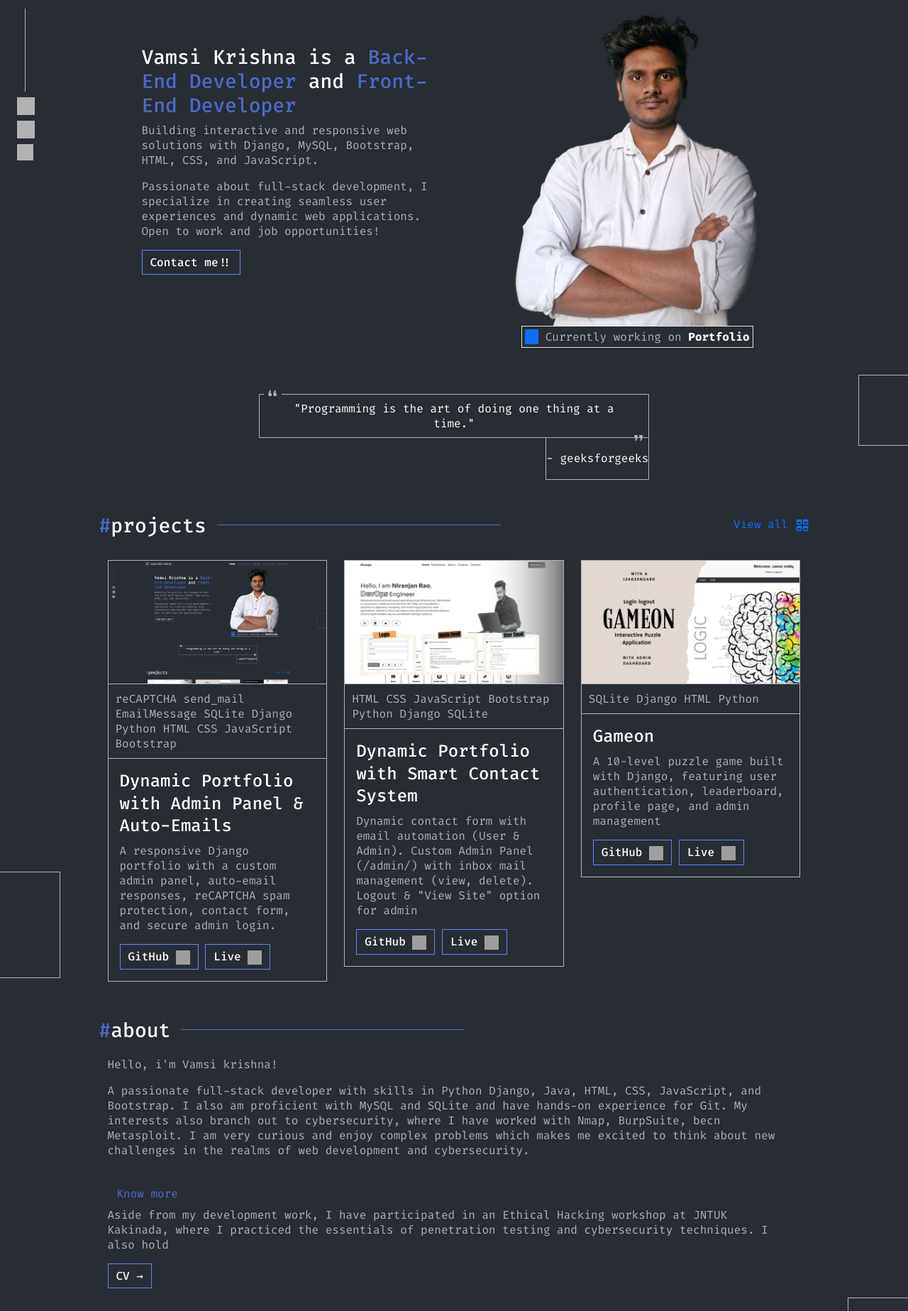
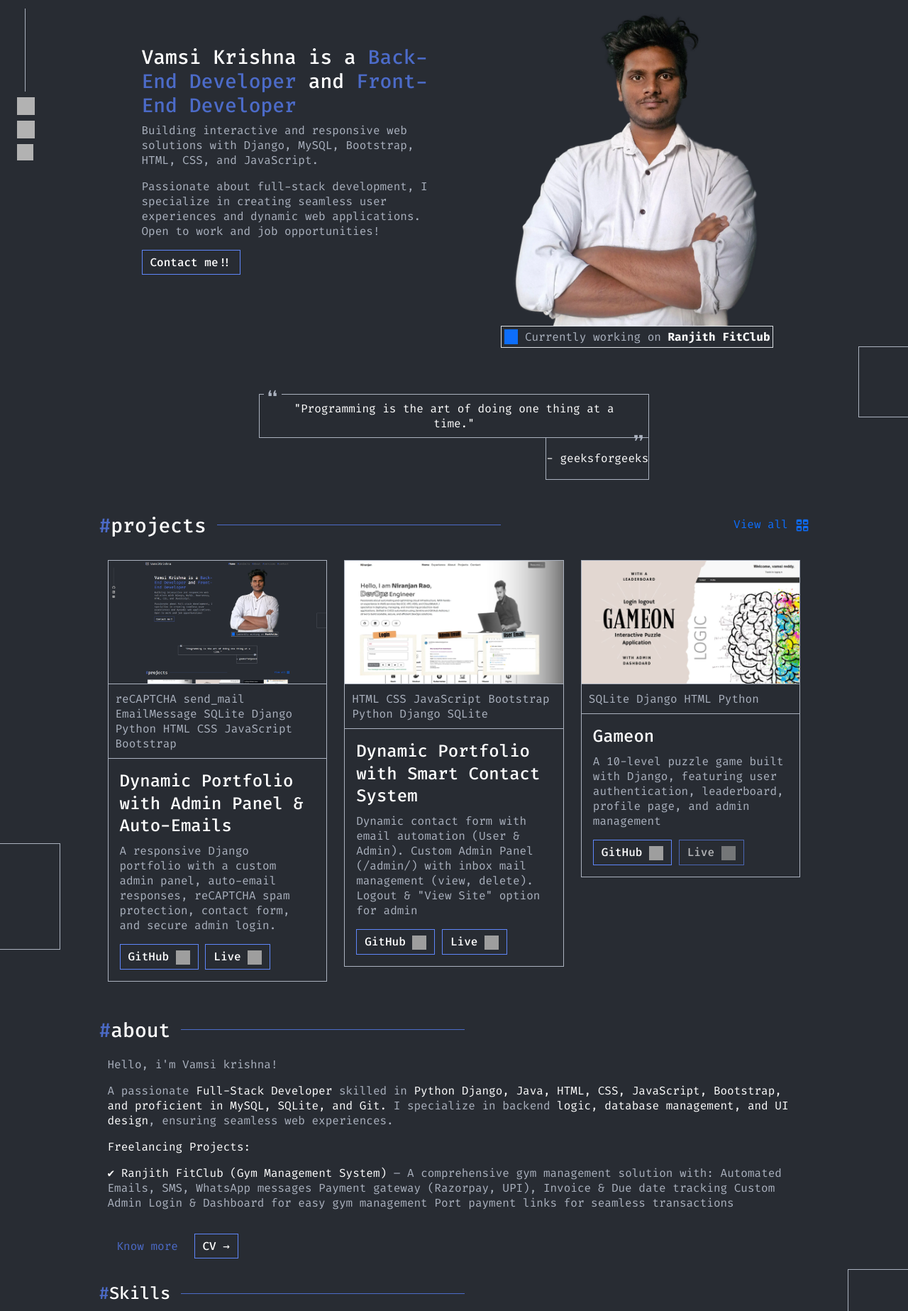
Before and after one commit to vamsikrishna7-github/vamsikrishna.site, a Django app: page / in a window 1280 px wide. Shown: the part 41-1888 px from the top of the page at 71% size. Run offline with Django 5.2, Linux system fonts and the light colour scheme; some libraries are stand-ins or nearby versions; grey boxes are pictures that could not be loaded.

Commit message:
links, email, fast imga

```diff
--- a/home/views.py
+++ b/home/views.py
@@ -14,7 +14,7 @@ def homepage(request):
     if request.method == 'POST':
         form = ContactForm(request.POST)
         if form.is_valid():
-            messages.success(request, "Your message has been sent successfully!")
+            messages.success(request, "Your message has been successfully sent. A confirmation email has been sent to your inbox from contact@vamsikrishna.site. If you do not see it, please check your spam folder.")
             form.save()
             name = form.cleaned_data['name']
             email = form.cleaned_data['email']
@@ -28,7 +28,7 @@ def homepage(request):
             send_mail(
                 "Thank You for Contacting Me!",
                 "This is a plain text fallback message.",
-                "vamsikrishna.nagidi@gmail.com",
+                "contact@vamsikrishna.site",
                 [email],
                 fail_silently=False,
                 html_message=sender_html_content,
@@ -39,7 +39,7 @@ def homepage(request):
             send_mail(
                 "New Contact Form Submission",
                 "A new message was received.",
-                "vamsikrishna.nagidi@gmail.com",
+                "contact@vamsikrishna.site",
                 ["vamsikrishna.nagidi@gmail.com"],
                 fail_silently=False,
                 html_message=admin_html_content,
--- a/static/css/style.css
+++ b/static/css/style.css
@@ -349,10 +349,6 @@ select.form-control option {
     #footer-mail {
         font-size: 13px!important;
     }
-    /* about section last passage */
-    #hide-info {
-        display: none !important;
-    }
 }
 
 .dots {
--- a/templates/email/auto_email_admin.html
+++ b/templates/email/auto_email_admin.html
@@ -43,7 +43,7 @@
         <p><strong>Project Type:</strong> {{ project_type }}</p>
         <p><strong>Message:</strong></p>
         <p>{{ message }}</p>
-        <p>🌐 <strong>Website:</strong> <a href="https://your-portfolio-link.com" target="_blank">Visit Website</a></p>
+        <p>🌐 <strong>Website:</strong> <a href="https://vamsikrishna.site/" target="_blank">Visit Website</a></p>
     </div>
 </body>
 </html>
--- a/templates/email/auto_email_sender.html
+++ b/templates/email/auto_email_sender.html
@@ -40,9 +40,9 @@
         <p>Thank you for contacting me through my portfolio website! 🚀 I have received your message and will respond within <strong>12 hours</strong>.</p>
         <p>If your inquiry is urgent, feel free to reach me directly:</p>
         <p>📞 <strong>Phone:</strong> 6302682957 | 8297768824<br>
-           📧 <strong>Email:</strong> <a href="mailto:vamsikrishna.nagidi@gmail.com">vamsikrishna.nagidi@gmail.com</a></p>
+           📧 <strong>Email:</strong> <a href="mailto:contact@vamsikrishna.site">contact@vamsikrishna.site</a></p>
         <p>Meanwhile, check out my latest work here: <br>
-           🌐 <a href="[Your Portfolio Link]" target="_blank">Visit My Portfolio</a></p>
+           🌐 <a href="https://vamsikrishna.site/" target="_blank">Visit My Portfolio</a></p>
         <p class="emoji">Looking forward to connecting with you! 😊</p>
         <p class="footer">Best regards,<br>
         <strong>Vamsi Krishna</strong><br>
--- a/templates/index.html
+++ b/templates/index.html
@@ -18,7 +18,7 @@
       <div class="contact-buttons d-flex flex-column">
         <a target="_blank" href="https://github.com/vamsikrishna7-github"><img class="my-2" width="25" height="25" src="https://img.icons8.com/material-outlined/100/FFFFFF/github.png" alt="github"/></a>
         <a target="_blank" href="https://www.linkedin.com/in/vamsi-krishna-nagidi-742314233/"><img class="" width="25" height="25" src="https://img.icons8.com/ios-glyphs/120/FFFFFF/linkedin.png" alt="linkedin"/></a>
-        <a href="mailto:vamsikrishna.nagidi@gmail.com"><img class="my-2" width="23" height="23" src="https://img.icons8.com/glyph-neue/128/FFFFFF/gmail.png" alt="gmail"/></a>
+        <a href="mailto:contact@vamsikrishna.site"><img class="my-2" width="23" height="23" src="https://img.icons8.com/glyph-neue/128/FFFFFF/gmail.png" alt="gmail"/></a>
       </div>
     </div>
 
@@ -61,7 +61,7 @@
                     <p class="passage-text">
                         Passionate about full-stack development, I specialize in creating seamless user experiences and dynamic web applications. Open to work and job opportunities!
                     </p>
-                    <a href="#" class="custom-buttons btn btn-outline-primary border-0">Contact me!!</a>
+                    <a href="#contact" class="custom-buttons btn btn-outline-primary border-0">Contact me!!</a>
                 </div>
 
                 <!-- Add this to your base template (e.g., base.html) -->
@@ -73,10 +73,10 @@
 
                 <!-- Right Section - Image -->
                 <div class="text-center">
-                    <img id="home-img" src=" {% static 'img/home/hero.png' %} " class="p-1 img-fluid rounded" alt="Img not found">
+                    <img id="home-img" src=" {% static 'img/home/hero.webp' %} " class="p-1 img-fluid rounded" alt="Img not found">
                     <br>
                     <div class="d-inline passage-text border border-bottom p-1">
-                        <span class="bg-primary text-primary">. </span>&#8203; Currently working on <strong class="text-white">Portfolio</strong>
+                        <span class="bg-primary text-primary">. </span>&#8203; Currently working on <strong class="text-white"><a target="_blank" class="text-white text-decoration-none link-opacity-50-hover" href="https://github.com/vamsikrishna7-github/ranjith-fitclub.git">Ranjith FitClub</a></strong>
                     </div>
                 </div>
             </div>
@@ -119,7 +119,7 @@
                       A responsive Django portfolio with a custom admin panel, auto-email responses, reCAPTCHA spam protection, contact form, and secure admin login.
                     </p>
                     <div>
-                      <a target="_blank" href="https://github.com/vamsikrishna7-github/vamsikrishna.in.git" class="btn btn-outline-primary rounded-0 custom-buttons" type="button">
+                      <a target="_blank" href="https://github.com/vamsikrishna7-github/vamsikrishna.site" class="btn btn-outline-primary rounded-0 custom-buttons" type="button">
                         GitHub <img width="20" height="20" src="https://img.icons8.com/ios-filled/100/FFFFFF/source-code.png" alt="GitHub Icon"/>
                       </a>
                       <a target="_blank" href="{% url 'home' %}" class="btn btn-outline-primary rounded-0 custom-buttons" type="button">
@@ -169,7 +169,7 @@
                       <a target="_blank" href="https://github.com/vamsikrishna7-github/gameon.git" class="btn btn-outline-primary rounded-0 custom-buttons" type="button">
                         GitHub <img width="20" height="20" src="https://img.icons8.com/ios-filled/100/FFFFFF/source-code.png" alt="GitHub Icon"/>
                       </a>
-                      <a target="_blank" href="#" class="btn btn-outline-primary rounded-0 custom-buttons" type="button">
+                      <a target="_blank" href="#" class="btn btn-outline-primary rounded-0 custom-buttons disabled" type="button">
                         Live <img width="20" height="20" src="https://img.icons8.com/material-rounded/192/FFFFFF/youtube-live.png" alt="Live Icon"/>
                       </a>
                     </div>
@@ -217,11 +217,18 @@
           <div class="d-md-flex d-sm-block pe-3 m-1">
             <div class="p-2 flex-fill">
               <p class="passage-text">Hello, i'm Vamsi krishna!</p>
-              <p class="passage-text">A passionate full-stack developer with skills in Python Django, Java, HTML, CSS, JavaScript, and Bootstrap. I also am proficient with MySQL and SQLite and have hands-on experience for Git. My interests also branch out to cybersecurity, where I have worked with Nmap, BurpSuite, becn Metasploit. I am very curious and enjoy complex problems which makes me excited to think about new challenges in the realms of web development and cybersecurity.</p>
-              <p class="passage-text display-text">Some projects I have worked on include Gameon, an interactive puzzle application that was built for soft skill evaluation, and a Blockchain Certificate Validation System that adds a layer of security and transparency to certificate validation through Ethereum smart contracts and IPFS storage. Recently, I worked on a Dynamic Portfolio Website wherein I integrated Django, SQLite, Bootstrap, and Javascript. The website displays changes instantly and is fully responsive. These projects have developed my understanding of backend logic, database management, and UI design.</p>
+              <p class="passage-text">A passionate <span class="text-white">Full-Stack Developer</span> skilled in <span class="text-white">Python Django, Java, HTML, CSS, JavaScript, Bootstrap, and proficient in MySQL, SQLite, and Git. </span> I specialize in backend <span class="text-white">logic, database management, and UI design</span>, ensuring seamless web experiences.</p>
+              <p class="passage-text"><span class="text-white">Freelancing Projects:</span> </p>
+              <p class="passage-text"> <span class="text-white"> ✔ Ranjith FitClub (Gym Management System)</span> – A comprehensive gym management solution with:
+                Automated Emails, SMS, WhatsApp messages
+                Payment gateway (Razorpay, UPI), Invoice & Due date tracking
+                Custom Admin Login & Dashboard for easy gym management
+                Port payment links for seamless transactions</p>
+              <p class="passage-text display-text"><span class="text-white"> ✔ MyPortfolio (this site)</span> – A dynamic, responsive, and user-friendly portfolio showcasing my projects, skills, and experiences.
+                <br><br><span>Always eager to take on new freelance opportunities and tackle exciting challenges in web development!</span>
+              </p>
               <a id="link-hover" class="btn btn-link text-decoration-none hilate-text" onclick="knowmore(this)">Know more</a>
-              <p id="hide-info" class="passage-text">Aside from my development work, I have participated in an Ethical Hacking workshop at JNTUK Kakinada, where I practiced the essentials of penetration testing and cybersecurity techniques. I also hold</p>
-              <a target="_blank" href="https://drive.google.com/file/d/13eCkX86NRo0-ozmVZLaYdgv_i4FFJg6F/view?usp=drive_link" class="btn btn-outline-primary rounded-0 custom-buttons" type="button">CV &rarr;</a>
+              <a target="_blank" href="https://drive.google.com/file/d/1sFcrBA-zeSxyzmvIWFjJzuKScHd4YpTV/view?usp=drive_link" class="btn btn-outline-primary rounded-0 custom-buttons" type="button">CV &rarr;</a>
             </div>
             <!-- <div class="p-2 flex-fill d-md-flex text-center align-items-center ">
               <img src="./src/img/about/hero.png" alt="" class="img border-bottom border-primary mb-3" style="width: 290px; height: 300px;">
@@ -469,7 +476,7 @@
                       <a href="#contact" class="btn btn-outline-primary rounded-0 custom-buttons" type="button">
                         Hire Me <img width="20" height="20" src="{% static 'img/services/hire-me.png' %}" alt="Hire Me Icon"/>
                       </a>
-                      <a target="_blank" href="#" class="btn btn-outline-primary rounded-0 custom-buttons" type="button">
+                      <a target="_blank" href="https://github.com/vamsikrishna7-github/vamsikrishna.site.git" class="btn btn-outline-primary rounded-0 custom-buttons" type="button">
                         Samples <img width="20" height="20" src="{% static 'img/services/work.png' %}" alt="Samples Icon"/>
                       </a>
 
@@ -494,7 +501,7 @@
                       <a href="#contact" class="btn btn-outline-primary rounded-0 custom-buttons" type="button">
                         Hire Me <img width="20" height="20" src="{% static 'img/services/hire-me.png' %}" alt="Hire Me Icon"/>
                       </a>
-                      <a target="_blank" href="#" class="btn btn-outline-primary rounded-0 custom-buttons disabled" type="button">
+                      <a target="_blank" href="https://github.com/vamsikrishna7-github/vamsikrishna.site.git" class="btn btn-outline-primary rounded-0 custom-buttons" type="button">
                         Samples <img width="20" height="20" src="{% static 'img/services/work.png' %}" alt="Samples Icon"/>
                       </a>
                     </div>
@@ -627,16 +634,16 @@
               {% csrf_token %}
                 <div class="row p-2">
                     <div class="col pe-1">
-                        <input type="text" name="name" class="form-control rounded-0 bg-transparent custom-placeholder text-white border-secondary" placeholder="Name" required>
+                        <input type="text" name="name" class="form-control rounded-0 bg-transparent custom-placeholder text-white border-secondary" placeholder="Your Name" required>
                     </div>
                     <div class="col">
-                        <input type="text" name="email" class="form-control rounded-0 bg-transparent custom-placeholder text-white border-secondary" placeholder="Email" onkeyup="validateEmail(this)" required>
+                        <input type="text" name="email" class="form-control rounded-0 bg-transparent custom-placeholder text-white border-secondary" placeholder="Your Email" onkeyup="validateEmail(this)" required>
                     </div>
                 </div>
                 <div class="row p-2">
                     <div class="col">
                       <input type="tel" name="phone" class="form-control rounded-0 bg-transparent custom-placeholder text-white border-secondary"
-                        placeholder="Phone Number" required pattern="[0-9]{10,12}" title="Enter a valid phone number (10 digits)">
+                        placeholder="Your Phone Number" required pattern="[0-9]{10,12}" title="Enter a valid phone number (10 digits)">
                     </div>
                 </div>
                 <div class="row p-2">
@@ -725,7 +732,7 @@
         <!-- Left Side -->
         <div>
           <strong>Vamsi Krishna</strong>
-          <p id="footer-mail" class="mb-1">vamsikrishna.nagidi@gmail.com</p>
+          <p id="footer-mail" class="mb-1">contact@vamsikrishna.site</p>
           <p class="mb-0 passage-text">Front-end & Back-end Developer</p>
         </div>
 
@@ -735,7 +742,7 @@
           <div class="d-flex gap-2 justify-content-end contact-buttons">
             <a target="_blank" href="https://github.com/vamsikrishna7-github" target="_blank"><img width="25" height="25" src="https://img.icons8.com/material-outlined/100/FFFFFF/github.png" alt="GitHub"/></a>
             <a target="_blank" href="https://www.linkedin.com/in/vamsi-krishna-nagidi-742314233/" target="_blank"><img width="25" height="25" src="https://img.icons8.com/ios-glyphs/120/FFFFFF/linkedin.png" alt="LinkedIn"/></a>
-            <a href="mailto:vamsikrishna.nagidi@gmail.com" target="_blank"><img width="23" height="23" src="https://img.icons8.com/glyph-neue/128/FFFFFF/gmail.png" alt="Gmail"/></a>
+            <a href="mailto:contact@vamsikrishna.site" target="_blank"><img width="23" height="23" src="https://img.icons8.com/glyph-neue/128/FFFFFF/gmail.png" alt="Gmail"/></a>
           </div>
         </div>
 
@@ -757,7 +764,7 @@
       const closeModalButton = document.getElementById('closeModalButton');
 
       closeModalButton.addEventListener('click', function() {
-      window.location.href = "http://127.0.0.1:8000/#contact";
+      window.location.href = "https://vamsikrishna.site/#contact";
       });
 
       function showMessageModal(message, isSuccess) {
```
Also changed, not shown: vamsikrishna/settings.py (+26 -7 lines), LICENSE.md (added), db.sqlite3, static/img/home/hero.png (deleted), static/img/home/hero.webp (added).
